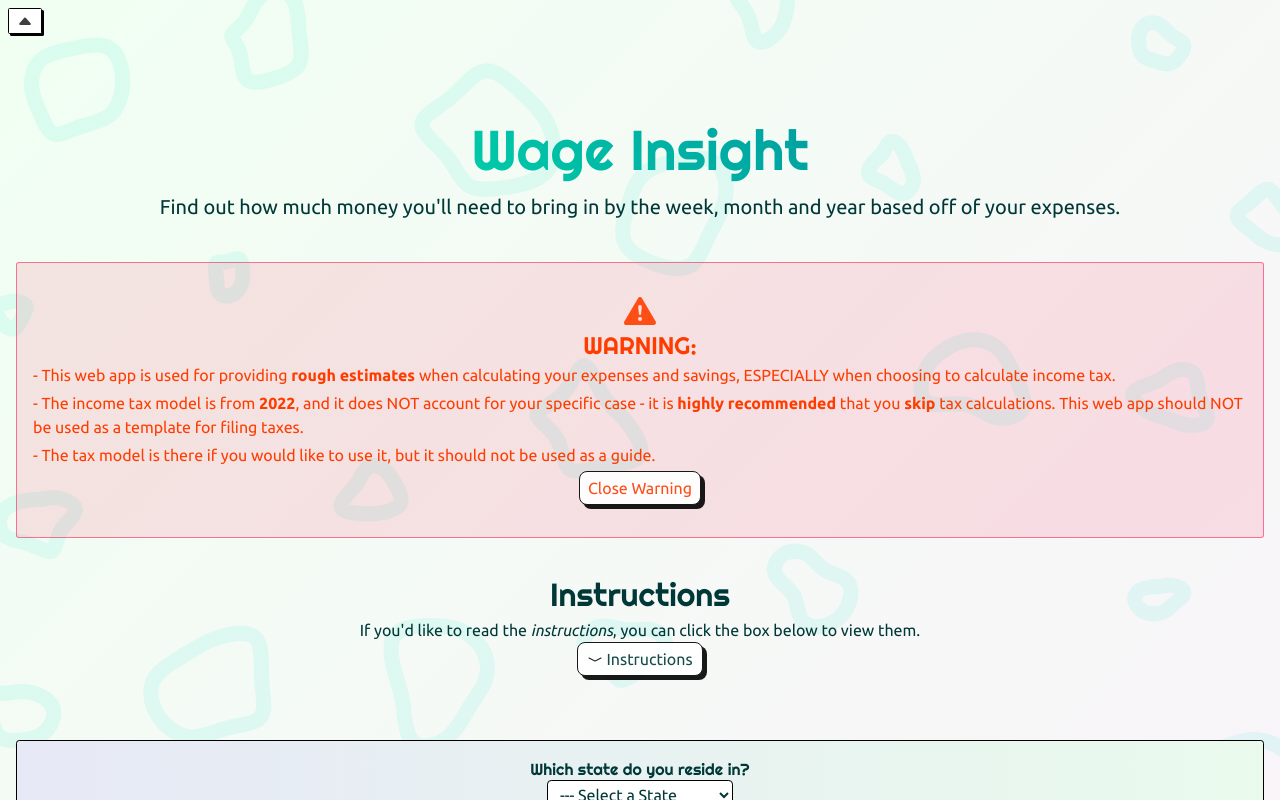
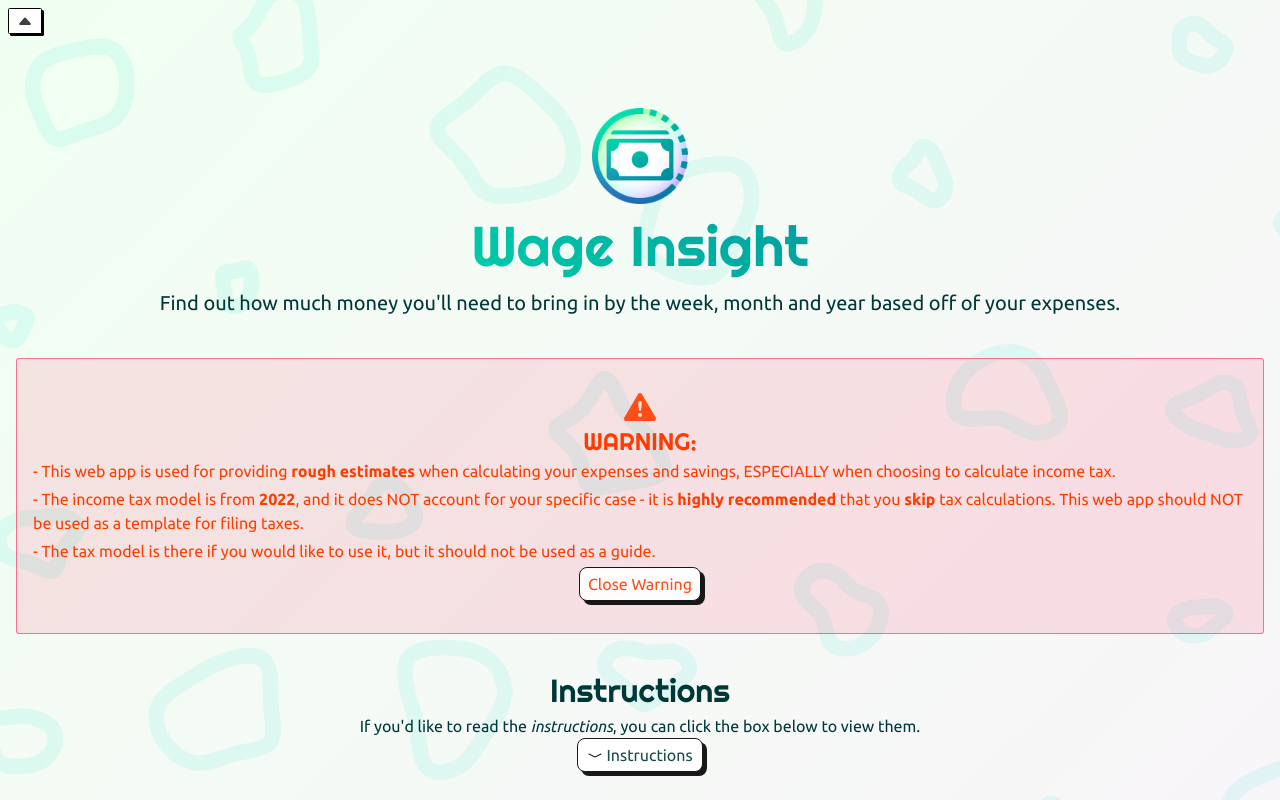
Before and after one commit to quev-dev/wage-insight, a React (Vite) app: page / in a window 1280 px wide. Shown: the top 800 px of the page. Built offline with nearby package versions, Linux system fonts and the light colour scheme.

Commit message:
Added logo to the header.

```diff
--- a/src/components/containers/Header.tsx
+++ b/src/components/containers/Header.tsx
@@ -1,6 +1,6 @@
 // * IMPORTS
 // Icons
-
+import logo from '../../theme/wageInsight.png';
 
 // * HEADER
 export default function Header() {
@@ -13,7 +13,10 @@ export default function Header() {
     ">
 
       {/* Logo */}
-
+      <img src={logo} alt="Website Logo" className="
+        qd-logo
+        animate__animated animate__flipInX
+      "/>
 
       {/* Animated Header */}
       <h1 className="
```
